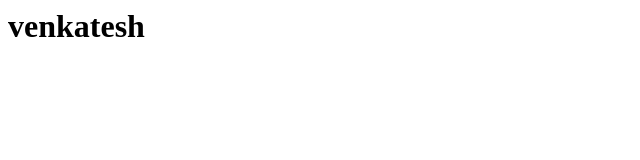
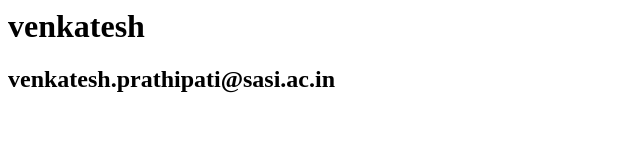
Before and after one commit to venkatesh-987/venkatesh-987.github.io, a plain HTML site: page index.html in a window 1280 px wide. Shown: the whole page, without its empty margins (0-640 px from the left). Drawn offline with Linux system fonts and the light colour scheme.

Commit message:
Update index.html

```diff
--- a/index.html
+++ b/index.html
@@ -3,6 +3,7 @@
     <title> my resume</title>
     <body>
       <h1> venkatesh</h1>
+      <h2>venkatesh.prathipati@sasi.ac.in</h2>
     </body>
   </head>
 </html>
```
